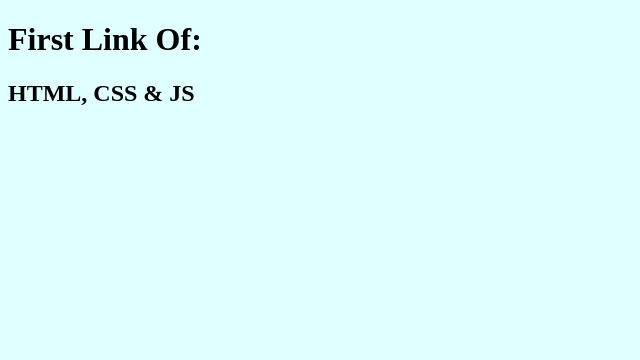
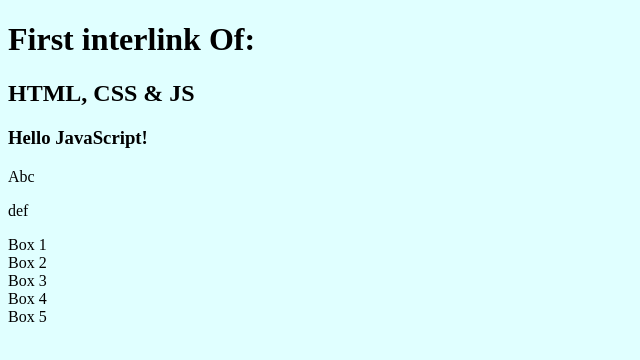
Before and after one commit to BlueMoonerATcode/JavaScript, a plain HTML site: page Day_6/index.html in a window 1280 px wide. Shown: the whole page, without its empty margins (0-640 px from the left). Drawn offline with Linux system fonts and the light colour scheme.

Commit message:
Update index.html

```diff
--- a/Day_6/index.html
+++ b/Day_6/index.html
@@ -7,8 +7,16 @@
     <link rel="stylesheet" href="style.css">
 </head>
 <body>
- <h1>First Link Of:</h1>
+ <h1>First interlink Of:</h1>
  <h2>HTML, CSS & JS</h2>
+ <h3>Hello JavaScript!</h3>
+ <p>Abc</p>
+ <p>def</p>
+ <div class="box">Box 1</div>
+ <div class="box">Box 2</div>
+ <div class="box">Box 3</div>
+ <div class="box">Box 4</div>
+ <div class="box">Box 5</div>
 
 
   <script src="script.js"></script>  <!--Helps with Browser Caching -->
```
